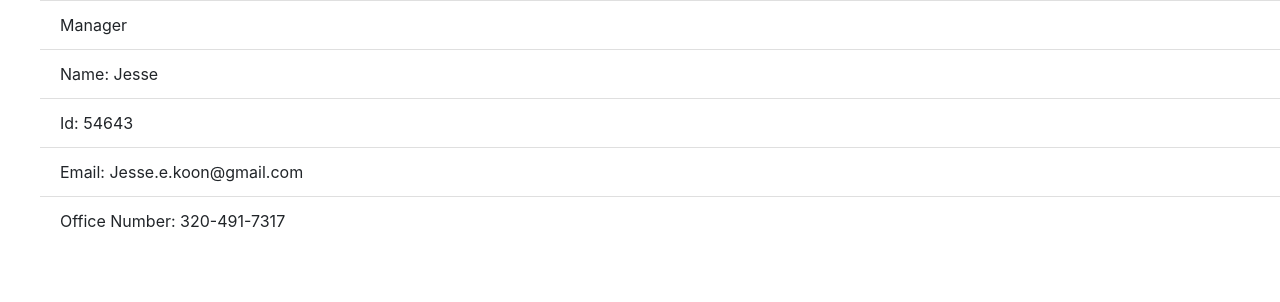
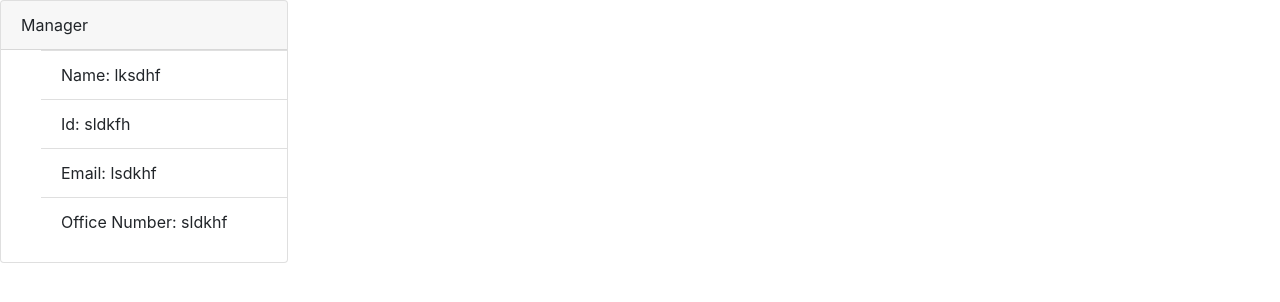
Before and after one commit to Jesse3421/OOP-Challenge, a website: page Results/employeeList.html in a window 1280 px wide. Drawn offline with nearby package versions, Linux system fonts and the light colour scheme.

Commit message:
working out errors

```diff
--- a/Results/employeeList.html
+++ b/Results/employeeList.html
@@ -10,13 +10,13 @@
     </head>
     <body>
         <div class="" id="">
-        </div>
+        <div class="card" style="width: 18rem;">
+                    <div class="card-header">Manager</div>
          <ul class="list group list-group-flush">
-         <li class="list-group-item"> Manager </li>
-         <li class="list-group-item"> Name: Jesse </li>
-         <li class="list-group-item"> Id: 54643 </li>
-         <li class="list-group-item"> Email: Jesse.e.koon@gmail.com </li>
-         <li class="list-group-item"> Office Number: 320-491-7317 </li>
+         <li class="list-group-item"> Name: lksdhf </li>
+         <li class="list-group-item"> Id: sldkfh </li>
+         <li class="list-group-item"> Email: lsdkhf </li>
+         <li class="list-group-item"> Office Number: sldkhf </li>
          </ul>
          </div>
          </div>
```
Also changed, not shown: index.js (+15 -16 lines), template.js (+12 -7 lines).
